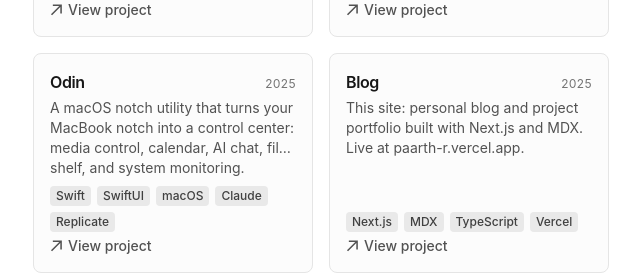
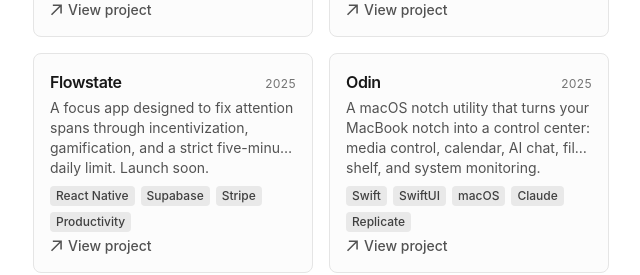
Before and after one commit to paarth-r/blog, a Next.js app: page /projects in a window 1280 px wide. Shown: the part 557-832 px from the top of the page, without its empty margins (319-959 px from the left). Built offline with nearby package versions, Linux system fonts and the light colour scheme; no server answers.

Commit message:
new project, update featured.

```diff
--- a/app/data/projects.ts
+++ b/app/data/projects.ts
@@ -68,6 +68,20 @@
 Ongoing work focuses on robustness across body types and environments, and on expanding the movement library. Live at [hyperformfit.com](https://hyperformfit.com).`,
   },
   {
+    id: 'flowstate',
+    title: 'Flowstate',
+    description:
+      'A focus app designed to fix attention spans through incentivization, gamification, and a strict five-minute daily limit. Launch soon.',
+    year: '2025',
+    tech: ['React Native', 'Supabase', 'Stripe', 'Productivity'],
+    featured: true,
+    abstract: `**Flowstate** is a focus app built to repair attention spans. It uses **incentivization** and **gamification** to make deep work rewarding—and you can only use it for **five minutes a day**.
+That's all it needs. Launch soon.`,
+    updates: [
+      { date: '2025-02-05', text: 'Flowstate in development—launch soon.' },
+    ],
+  },
+  {
     id: 'odin',
     title: 'Odin',
     description:
@@ -75,7 +89,7 @@
     href: 'https://github.com/paarth-r/odin',
     year: '2025',
     tech: ['Swift', 'SwiftUI', 'macOS', 'Claude', 'Replicate'],
-    featured: true,
+    featured: false,
     image: '/images/odin.png',
     githubRepo: 'paarth-r/odin',
     abstract: `**Odin** (odinv2) is a macOS utility that transforms your MacBook's notch into an interactive control center. Built with Swift and SwiftUI, it provides media control (Apple Music, Spotify, YouTube Music), calendar integration, **AI chat** powered by Claude via Replicate, a file shelf with AirDrop, and system monitoring—all from the menu bar.
```
